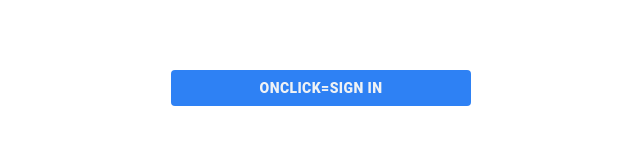
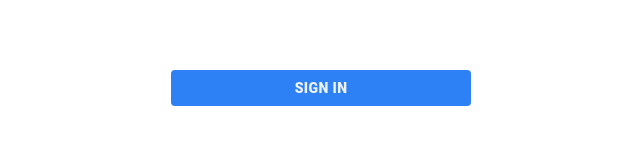
Before and after one commit to Bharatchandran/clone-facebook, a React (Create React App) app: page / in a window 1280 px wide. Shown: the part 578-722 px from the top of the page, without its empty margins (319-959 px from the left). Built offline with nearby package versions, Linux system fonts and the light colour scheme.

Commit message:
Authentication done

```diff
--- a/package.json
+++ b/package.json
@@ -10,7 +10,7 @@
     "@testing-library/jest-dom": "^5.15.0",
     "@testing-library/react": "^11.2.7",
     "@testing-library/user-event": "^12.8.3",
-    "firebase": "^9.4.0",
+    "firebase": "^8.10.0",
     "react": "^17.0.2",
     "react-dom": "^17.0.2",
     "react-scripts": "4.0.3",
--- a/src/App.js
+++ b/src/App.js
@@ -3,10 +3,11 @@ import Feed from "./Feed";
 import Header from "./Header";
 import Login from "./Login";
 import Sidebar from "./Sidebar";
+import { useStateValue } from "./StateProvider";
 import Widgets from "./Widget";
 
 function App() {
-  const user = null;
+  const [{ user }, dispatch] = useStateValue();
   return (
     <div className="App">
       {!user ? (
--- a/src/Login.js
+++ b/src/Login.js
@@ -1,10 +1,26 @@
+import { Button } from "@mui/material";
 import React from "react";
 import "./Login.css";
-import { Button } from "@mui/material";
+import { auth, provider } from "./firebase";
+import { actionTypes } from "./reducer";
+import { useStateValue } from "./StateProvider";
 
 function Login() {
+  const [state, dispatch] = useStateValue();
+
   const signIn = () => {
-    //sign in...
+    auth
+      .signInWithPopup(provider)
+      .then((result) => {
+        dispatch({
+          type: actionTypes.SET_USER,
+          user: result.user,
+        });
+        console.log(result);
+      })
+      .catch((error) => {
+        alert(error.message);
+      });
   };
   return (
     <div className="login">
@@ -18,9 +34,7 @@ function Login() {
           alt=""
         />
       </div>
-      <Button type="submit">
-        {" "}
-        onClick={signIn}
+      <Button type="submit" onClick={signIn}>
         Sign In
       </Button>
     </div>
--- /dev/null
+++ b/src/StateProvider.js
@@ -0,0 +1,11 @@
+import React, { createContext, useContext, useReducer } from "react";
+
+export const StateContext = createContext();
+
+export const StateProvider = ({ reducer, initialState, children }) => (
+  <StateContext.Provider value={useReducer(reducer, initialState)}>
+    {children}
+  </StateContext.Provider>
+);
+
+export const useStateValue = () => useContext(StateContext);
--- a/src/firebase.js
+++ b/src/firebase.js
@@ -1,4 +1,4 @@
-import firebase from "firebase";
+import firebase, { firestore } from "firebase";
 const firebaseConfig = {
   apiKey: "AIzaSyBjpH8QgcVkE3Q960dsS3Eugv0kRzLQQps",
   authDomain: "facebook-clone-6f5e0.firebaseapp.com",
@@ -8,8 +8,8 @@ const firebaseConfig = {
   appId: "1:701190955953:web:d4f7ad16f0464a9133d390",
   measurementId: "G-NZ6Z78BQR7",
 };
-const firebaseApp = initializeApp(firebaseConfig);
-const db = firebaseApp.firestore();
+const firebaseApp = firebase.initializeApp(firebaseConfig);
+const db = firebase.firestore();
 const auth = firebase.auth();
 const provider = new firebase.auth.GoogleAuthProvider();
 
--- a/src/index.js
+++ b/src/index.js
@@ -1,14 +1,18 @@
-import React from 'react';
-import ReactDOM from 'react-dom';
-import './index.css';
-import App from './App';
-import reportWebVitals from './reportWebVitals';
+import React from "react";
+import ReactDOM from "react-dom";
+import "./index.css";
+import App from "./App";
+import reportWebVitals from "./reportWebVitals";
+import { StateProvider } from "./StateProvider";
+import reducer, { initialState } from "./reducer";
 
 ReactDOM.render(
   <React.StrictMode>
-    <App />
+    <StateProvider initialState={initialState} reducer={reducer}>
+      <App />
+    </StateProvider>
   </React.StrictMode>,
-  document.getElementById('root')
+  document.getElementById("root")
 );
 
 // If you want to start measuring performance in your app, pass a function
--- /dev/null
+++ b/src/reducer.js
@@ -0,0 +1,22 @@
+export const initialState = {
+  user: null,
+};
+
+export const actionTypes = {
+  SET_USER: "SET_USER",
+};
+
+const reducer = (state, action) => {
+  console.log(action);
+  switch (action.type) {
+    case actionTypes.SET_USER:
+      return {
+        ...state,
+        user: action.user,
+      };
+    default:
+      return state;
+  }
+};
+
+export default reducer;
```
Also changed, not shown: 1 other file (tests, documents, lock files or other folders).
